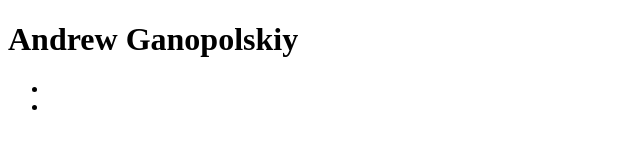
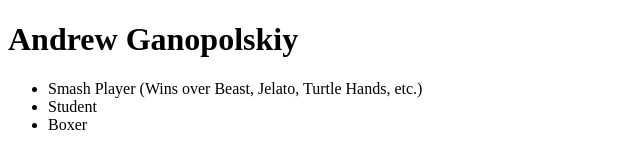
Before and after one commit to Gandy-42/pennProject, a plain HTML site: page index.html in a window 1280 px wide. Shown: the whole page, without its empty margins (0-640 px from the left). Drawn offline with Linux system fonts and the light colour scheme.

Commit message:
add resume

```diff
--- a/index.html
+++ b/index.html
@@ -8,8 +8,9 @@
 <body>
     <h1>Andrew Ganopolskiy</h1>
     <ul>
-        <li></li>
-        <li></li>
+        <li>Smash Player &lpar;Wins over Beast, Jelato, Turtle Hands, etc.&rpar;</li>
+        <li>Student</li>
+        <li>Boxer</li>
     </ul>
 </body>
 </html>
```
